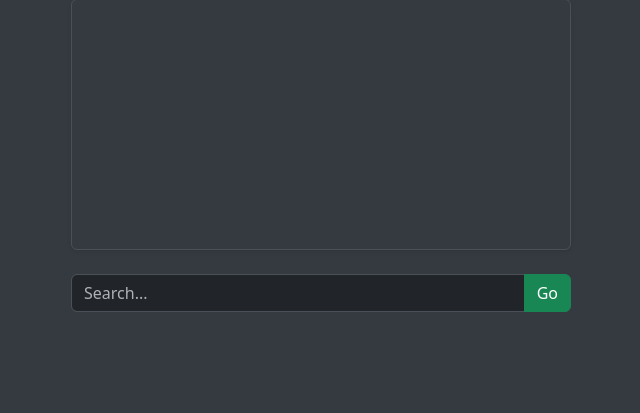
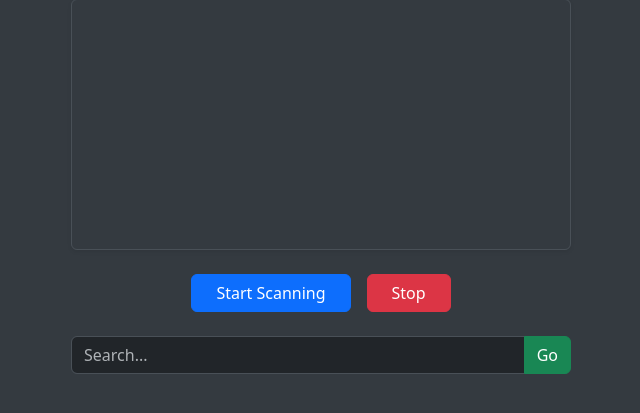
Before and after one commit to StefBuwalda/cal_counter, a Flask app: page /add_meal/get_barcode in a window 1280 px wide. Shown: the part 233-646 px from the top of the page, without its empty margins (319-959 px from the left). Run offline with Flask 3, Linux system fonts and the light colour scheme; the visitor is signed in with stand-in values (Sample User, id 1).

Commit message:
Update scan_barcode.html

```diff
--- a/application/add_meal/templates/scan_barcode.html
+++ b/application/add_meal/templates/scan_barcode.html
@@ -12,6 +12,12 @@
     <div class="d-flex justify-content-center mb-4">
         <video id="video" class="border rounded shadow-sm" style="width: 100%; max-width: 500px;" autoplay
             muted></video>
+    </div>
+
+    <!-- Start/Stop buttons -->
+    <div class="d-flex justify-content-center gap-3 mb-4">
+        <button id="startButton" class="btn btn-primary px-4">Start Scanning</button>
+        <button id="stopButton" class="btn btn-danger px-4">Stop</button>
     </div>
 
     <!-- Search box and suggestions -->
```
